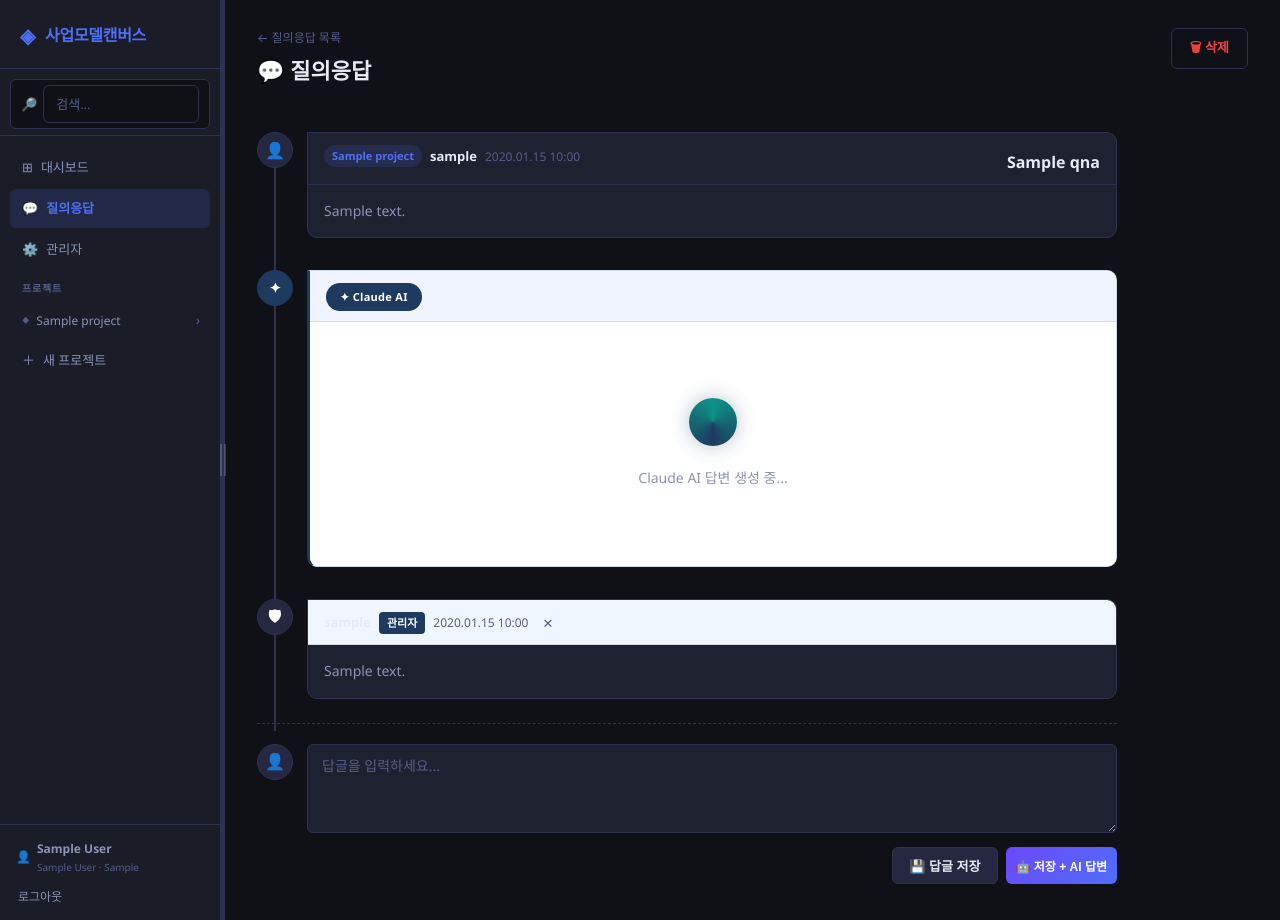
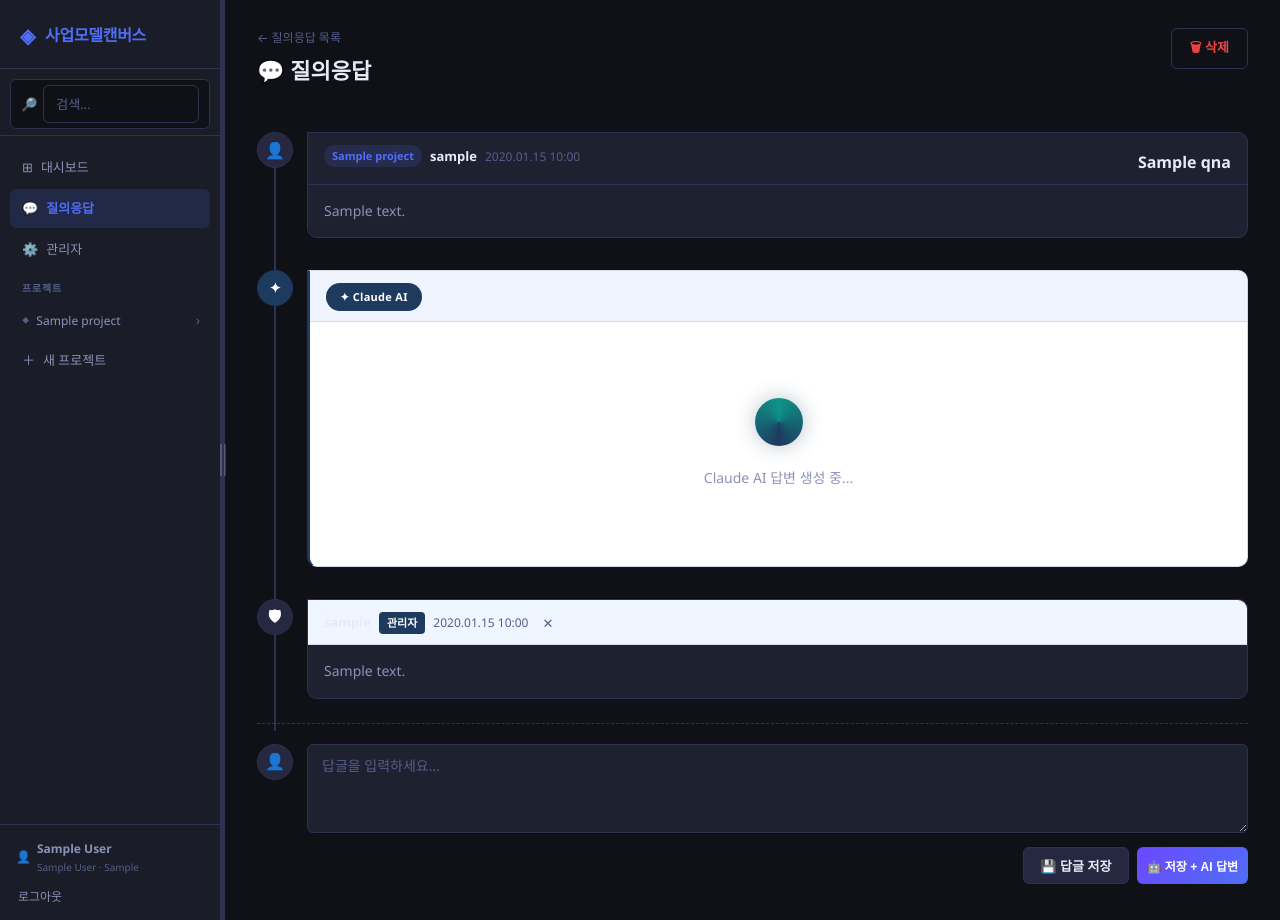
Before and after one commit to heoks99/BizModelCanvas, a Flask app: page /qna/1 in a window 1280 px wide. Run offline with Flask 3, Linux system fonts and the light colour scheme; a user stored in the database is signed in; tables that the repository leaves empty hold one stand-in row (values such as "Sample post").

Commit message:
QnA 피드 너비 화면 자동 맞춤
max-width: 860px 제한 제거 → width: 100% 로 변경
브라우저 크기에 따라 피드가 자동으로 전체 너비 사용

Co-Authored-By: Claude Sonnet 4.6 <noreply@anthropic.com>

```diff
--- a/app/static/css/style.css
+++ b/app/static/css/style.css
@@ -2711,7 +2711,7 @@ input::placeholder, textarea::placeholder { color: var(--text-muted); }
     display: flex;
     flex-direction: column;
     gap: 0;
-    max-width: 860px;
+    width: 100%;
 }
 
 .feed-entry {
```
